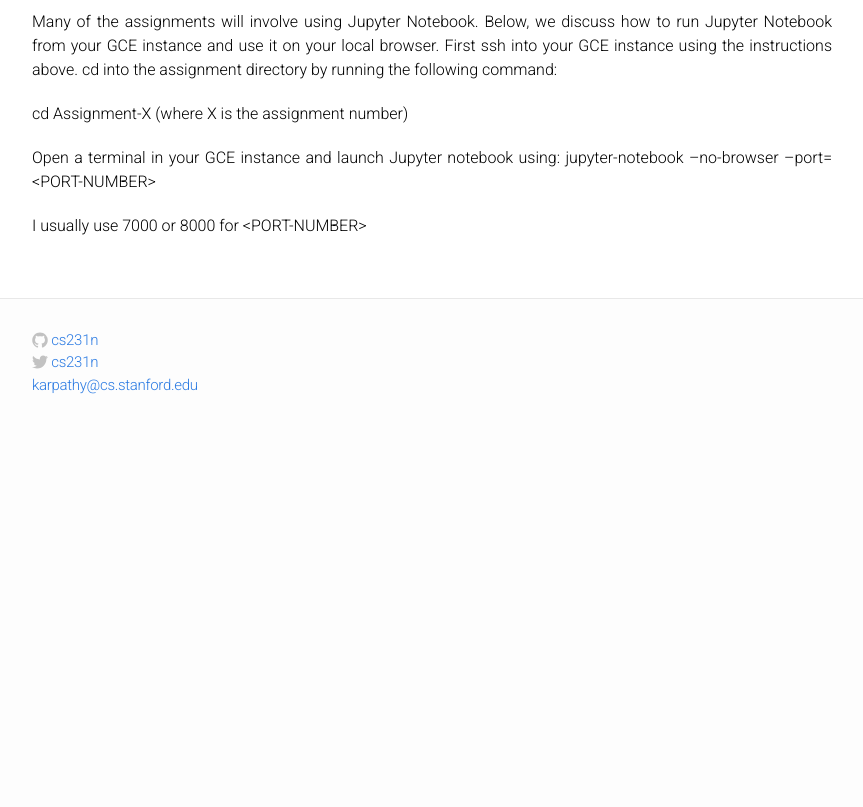
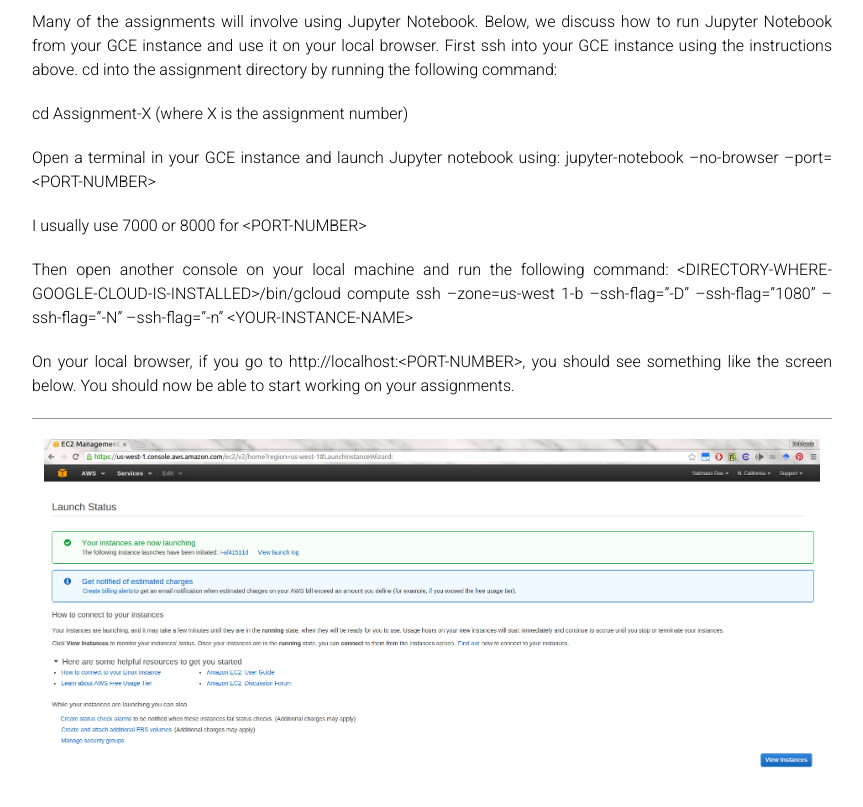
Before and after one commit to cs231n/cs231n.github.io, a Jekyll site: the page built from google_cloud_tutorial.md, in a window 1280 px wide and 900 px high, scrolled down 4591 px. Shown: the top 807 px of the window, without its empty margins (208-1071 px from the left). Built offline with Jekyll 4.4.1, drawn with Linux system fonts in a browser that asks for light colours; before the commit the page ends 5032 px from its top, so only the background shows below that.

Commit message:
Update google_cloud_tutorial.md

```diff
--- a/google_cloud_tutorial.md
+++ b/google_cloud_tutorial.md
@@ -63,3 +63,12 @@ Open a terminal in your GCE instance and launch Jupyter notebook using:
 jupyter-notebook --no-browser --port=\<PORT-NUMBER\>
 
 I usually use 7000 or 8000 for \<PORT-NUMBER\>
+
+Then open another console on your local machine and run the following command:
+\<DIRECTORY-WHERE-GOOGLE-CLOUD-IS-INSTALLED\>/bin/gcloud compute ssh --zone=us-west 1-b --ssh-flag=”-D” --ssh-flag=”1080” --ssh-flag=”-N” --ssh-flag=”-n” \<YOUR-INSTANCE-NAME\>
+
+On your local browser, if you go to http://localhost:\<PORT-NUMBER\>, you should see something like the screen below. You should now be able to start working on your assignments.
+
+<div class='fig figcenter fighighlight'>
+  <img src='/assets/launching-screen.png'>
+</div>
```
